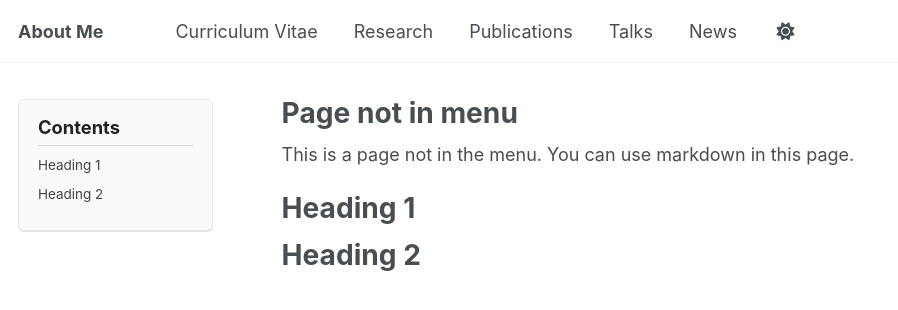
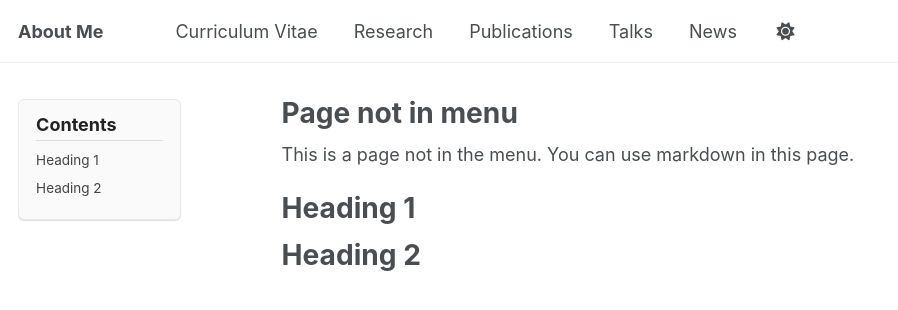
Before and after one commit to caihaoqiu/caihaoqiu.github.io, a Jekyll site: the page built from _pages/non-menu-page.md, in a window 1280 px wide. Shown: the top 310 px of the page, without its empty margins (0-898 px from the left). Built offline with Jekyll 4.4.1, drawn with Linux system fonts in a browser that asks for light colours; a script bundle is joined from its source files by our own code; a style sheet for code colours, icons or effects is not loaded.

Commit message:
Update sidebar.html

```diff
--- a/_includes/sidebar.html
+++ b/_includes/sidebar.html
@@ -8,6 +8,20 @@
   {% endif %}
 {% else %}
   <style>
+    @media (min-width: 64em) {
+      #auto-toc-sidebar {
+        padding-right: 1.8rem !important;
+      }
+      #auto-toc-sidebar .toc {
+        max-width: 205px !important;
+      }
+    }
+    #auto-toc-sidebar .toc {
+      background: #fafafa !important;
+      border: 1px solid #e5e7eb !important;
+      border-radius: 6px !important;
+      padding: 0.75rem 0.95rem !important;
+    }
     #auto-toc-sidebar .nav__title,
     #auto-toc-sidebar .toc,
     #auto-toc-sidebar li,
@@ -16,16 +30,16 @@
       letter-spacing: normal !important;
     }
     #auto-toc-sidebar .nav__title {
-      font-size: 1.02rem !important;
+      font-size: 1.0rem !important;
       font-weight: 700 !important;
-      margin: 0 0 0.6rem 0 !important;
+      margin: 0 0 0.55rem 0 !important;
       color: #222 !important;
       border-bottom: 1px solid #ddd !important;
-      padding-bottom: 0.35rem !important;
+      padding-bottom: 0.3rem !important;
     }
     #auto-toc-list a {
       font-size: 0.75rem !important;
-      line-height: 1.45 !important;
+      line-height: 1.42 !important;
       color: #444 !important;
       text-decoration: none !important;
       display: block !important;
@@ -37,7 +51,7 @@
   </style>
 
   <div class="sidebar sticky" id="auto-toc-sidebar">
-    <nav class="toc" style="background: #fafafa; border: 1px solid #e5e7eb; border-radius: 6px; padding: 0.9rem 1.05rem;">
+    <nav class="toc">
       <header>
         <h4 class="nav__title">Contents</h4>
       </header>
@@ -72,7 +86,7 @@
           }
           var li = document.createElement('li');
           var isSub = (h.tagName === 'H3' && hasTop);
-          li.style.cssText = 'margin-bottom: 0.5rem; padding-left: ' + (isSub ? '0.85rem' : '0') + ';';
+          li.style.cssText = 'margin-bottom: 0.45rem; padding-left: ' + (isSub ? '0.8rem' : '0') + ';';
 
           var a = document.createElement('a');
           a.href = '#' + h.id;
```
